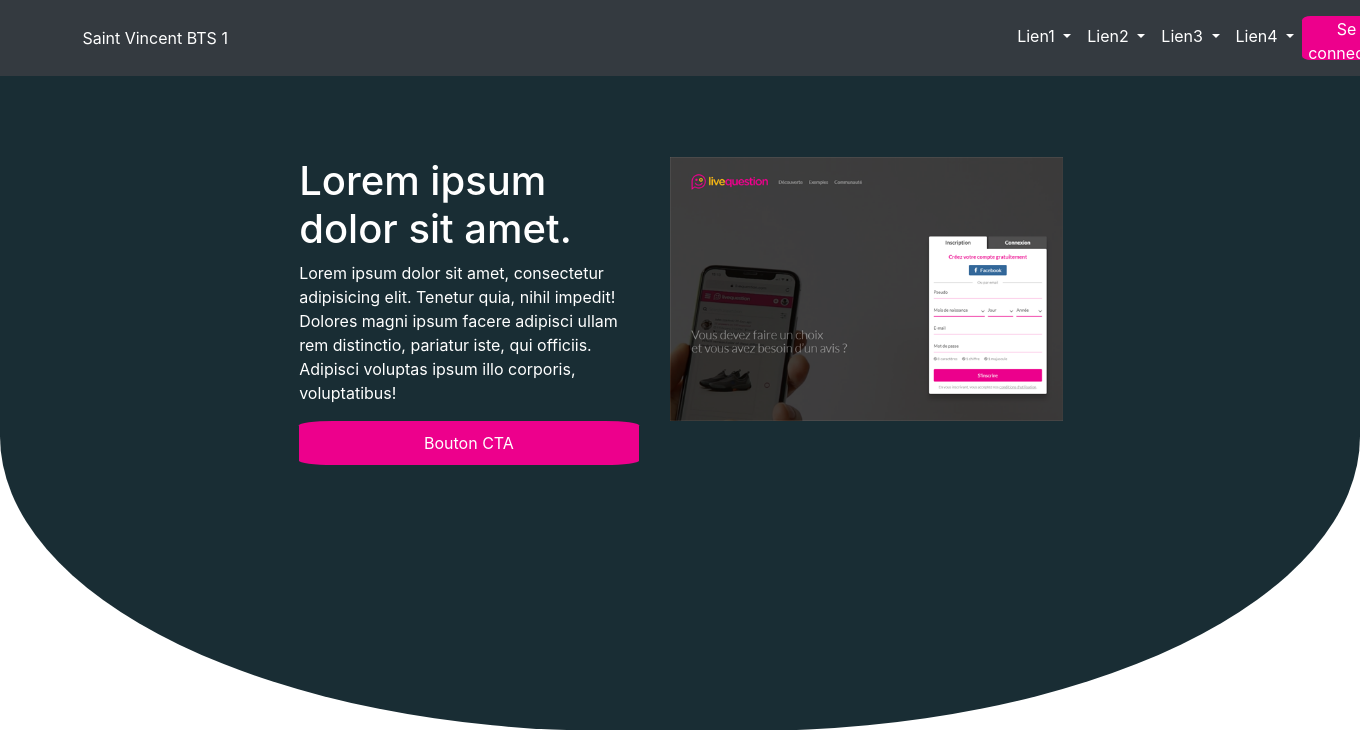
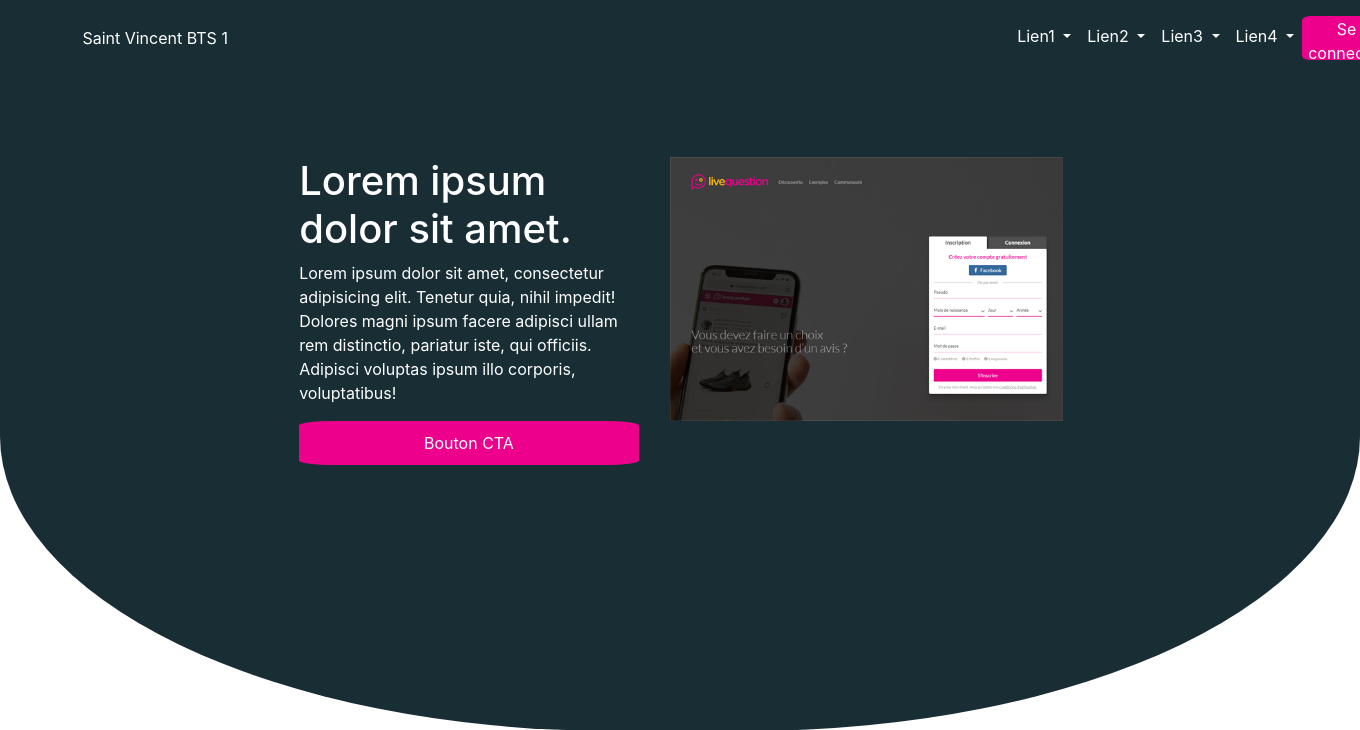
Before and after one commit to Lythis/Projet-final, a PHP site: page /index.php in a window 1360 px wide; the page is wider, and only the part inside the window is pictured. Shown: the top 730 px of that part. Run offline with PHP 8.4, Linux system fonts and the light colour scheme; some libraries are stand-ins or nearby versions.

Commit message:
-nav_bar-dark

```diff
--- a/includes/nav_bar.php
+++ b/includes/nav_bar.php
@@ -1,4 +1,4 @@
-<nav class="navbar navbar-expand-lg couleur  navbar-dark bg-dark">
+<nav class="navbar navbar-expand-lg couleur ">
     <a class="titre text-white" href="./index.php">Saint Vincent BTS 1</a>
     <button class="navbar-toggler" type="button" data-toggle="collapse" data-target="#navbarNavDropdown" aria-controls="navbarNavDropdown" aria-expanded="false" aria-label="Toggle navigation">
         <span class="navbar-toggler-icon"></span>
```
